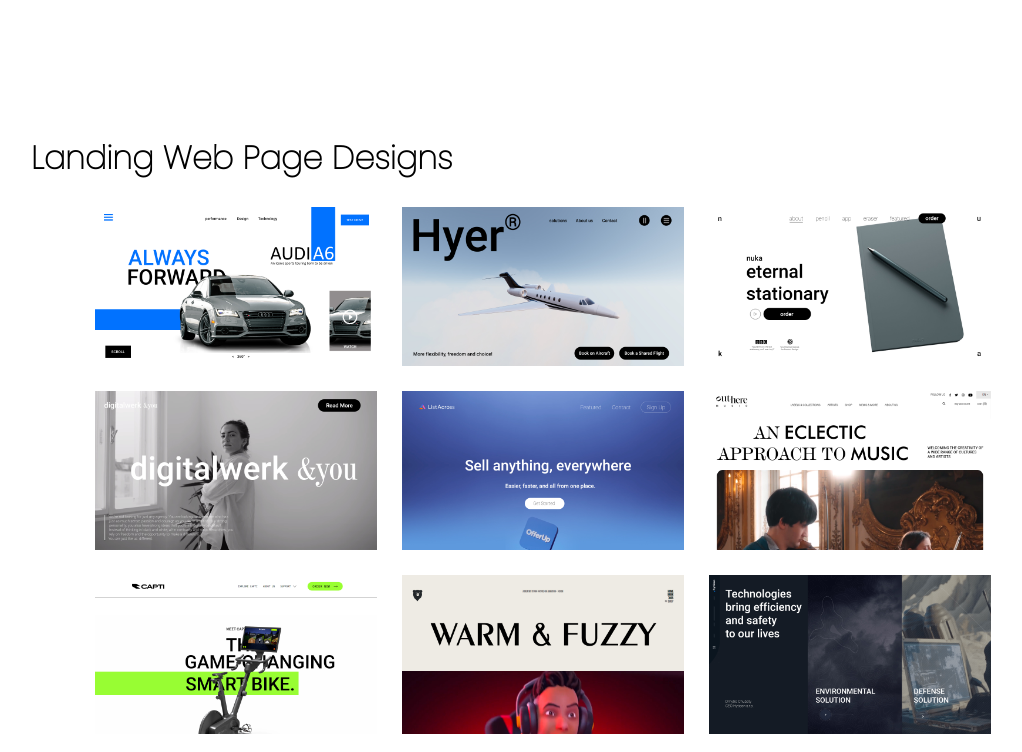
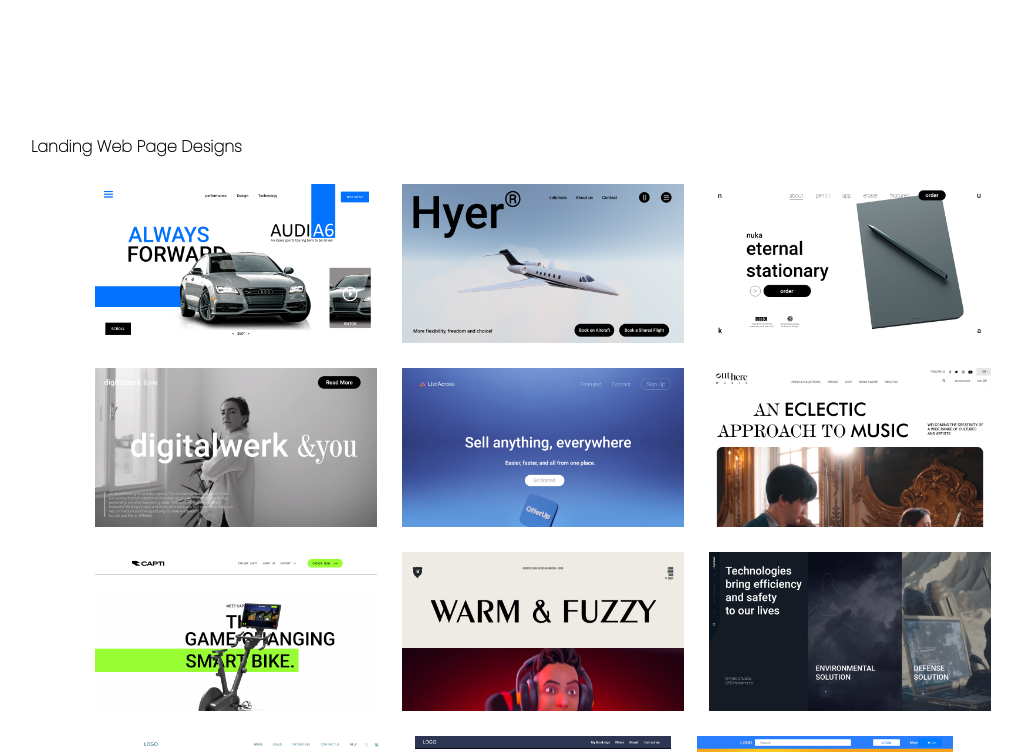
Before and after one commit to vishwashcv/Web, a React (Create React App) app: page / in a window 1280 px wide. Shown: the part 1620-2372 px from the top of the page, without its empty margins (97-1119 px from the left). Built offline with nearby package versions, Linux system fonts and the light colour scheme.

Commit message:
commit 5

```diff
--- a/src/App.css
+++ b/src/App.css
@@ -355,6 +355,7 @@
   padding-left: 10%;
   padding-bottom: 1%;
   margin-top: 12%;
+  font-size: 100%;
 }
 
 .Part-second .left {
@@ -495,10 +496,12 @@
 
 
 
+
 @media (max-width: 900px) {
   .back-logo {
     display: none;
   }
+
   main {
     margin-top: 55%;
     margin-left: 10%;
```
